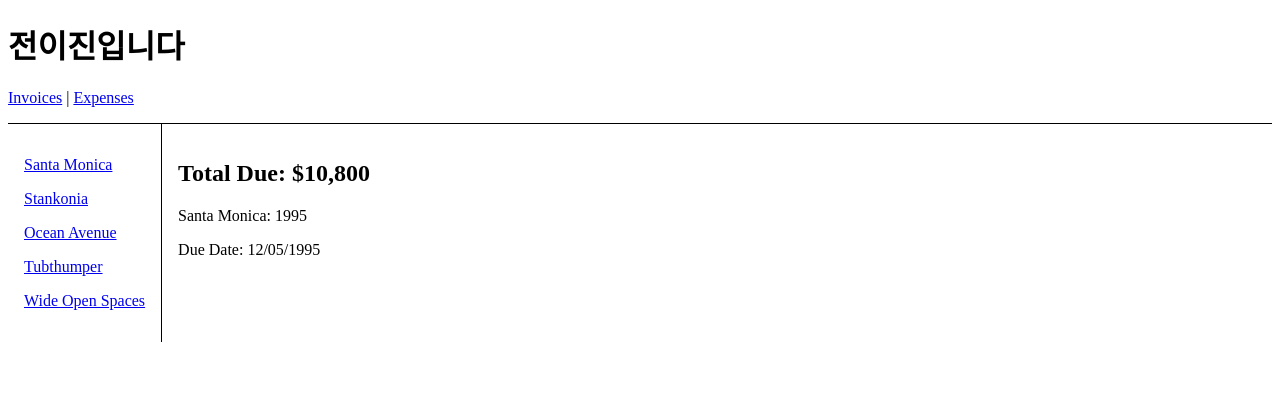
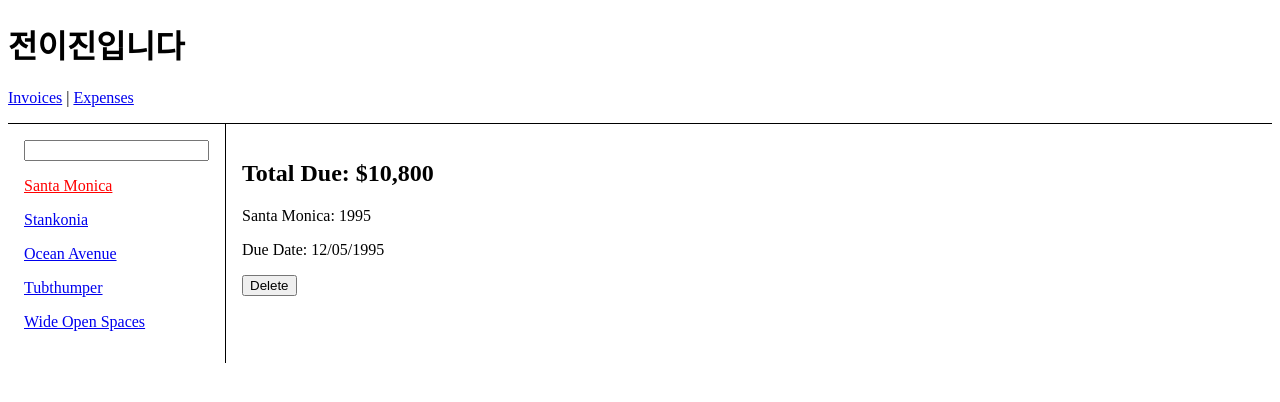
Before and after one commit to pongdang/blog.pongdang.me, a React (Create React App) app: page /invoices/1995 in a window 1280 px wide. Shown: the top 402 px of the page. Built offline with nearby package versions, Linux system fonts and the light colour scheme.

Commit message:
react router 마무리

```diff
--- a/src/data.js
+++ b/src/data.js
@@ -38,3 +38,7 @@ export function getInvoices() {
 export function getInvoice(number) {
   return invoices.find((invoice) => invoice.number === number) || {};
 }
+
+export function deleteInvoice(number) {
+  invoices = invoices.filter((invoice) => invoice.number !== number);
+}
--- a/src/index.js
+++ b/src/index.js
@@ -11,6 +11,14 @@ ReactDOM.render(
       <Route path='/' element={<App />}>
         <Route path='expenses' element={<Expenses />} />
         <Route path='invoices' element={<Invoices />}>
+          <Route
+            index
+            element={
+              <main style={{ padding: "1rem" }}>
+                <p>Select an invoice</p>
+              </main>
+            }
+          />
           <Route path=':invoiceId' element={<Invoice />} />
         </Route>
       </Route>
--- a/src/routes/invoice.jsx
+++ b/src/routes/invoice.jsx
@@ -1,9 +1,10 @@
-import { useParams } from "react-router-dom";
-import { getInvoice } from "../data";
+import { useParams, useNavigate } from "react-router-dom";
+import { getInvoice, deleteInvoice } from "../data";
 
 export default function Invoice() {
+  const navigate = useNavigate();
   const params = useParams();
-  let invoice = getInvoice(parseInt(params.invoiceId));
+  const invoice = getInvoice(parseInt(params.invoiceId));
 
   return (
     <main style={{ padding: "1rem" }}>
@@ -12,6 +13,16 @@ export default function Invoice() {
         {invoice.name}: {invoice.number}
       </p>
       <p>Due Date: {invoice.due}</p>
+      <p>
+        <button
+          onClick={() => {
+            deleteInvoice(invoice.number);
+            navigate("/invoices");
+          }}
+        >
+          Delete
+        </button>
+      </p>
     </main>
   );
 }
--- a/src/routes/invoices.jsx
+++ b/src/routes/invoices.jsx
@@ -1,8 +1,9 @@
-import { Link, Outlet } from "react-router-dom";
+import { NavLink, Outlet, useSearchParams } from "react-router-dom";
 import { getInvoices } from "../data";
 
 export default function Invoices() {
   let invoices = getInvoices();
+  let [searchParams, setSearchParams] = useSearchParams();
 
   return (
     <div style={{ display: "flex" }}>
@@ -12,11 +13,37 @@ export default function Invoices() {
           padding: "1rem",
         }}
       >
-        {invoices.map((invoice) => (
-          <Link style={{ display: "block", margin: "1rem 0" }} to={`/invoices/${invoice.number}`} key={invoice.number}>
-            {invoice.name}
-          </Link>
-        ))}
+        <input
+          value={searchParams.get("filter") || ""}
+          onChange={(event) => {
+            let filter = event.target.value;
+            if (filter) {
+              setSearchParams({ filter });
+            } else {
+              setSearchParams({});
+            }
+          }}
+        />
+        {invoices
+          .filter((invoice) => {
+            let filter = searchParams.get("filter");
+            if (!filter) return true;
+            let name = invoice.name.toLowerCase();
+            return name.includes(filter.toLowerCase());
+          })
+          .map((invoice) => (
+            <NavLink
+              style={({ isActive }) => ({
+                display: "block",
+                margin: "1rem 0",
+                color: isActive ? "red" : "",
+              })}
+              to={`/invoices/${invoice.number}`}
+              key={invoice.number}
+            >
+              {invoice.name}
+            </NavLink>
+          ))}
       </nav>
       <Outlet />
     </div>
```
